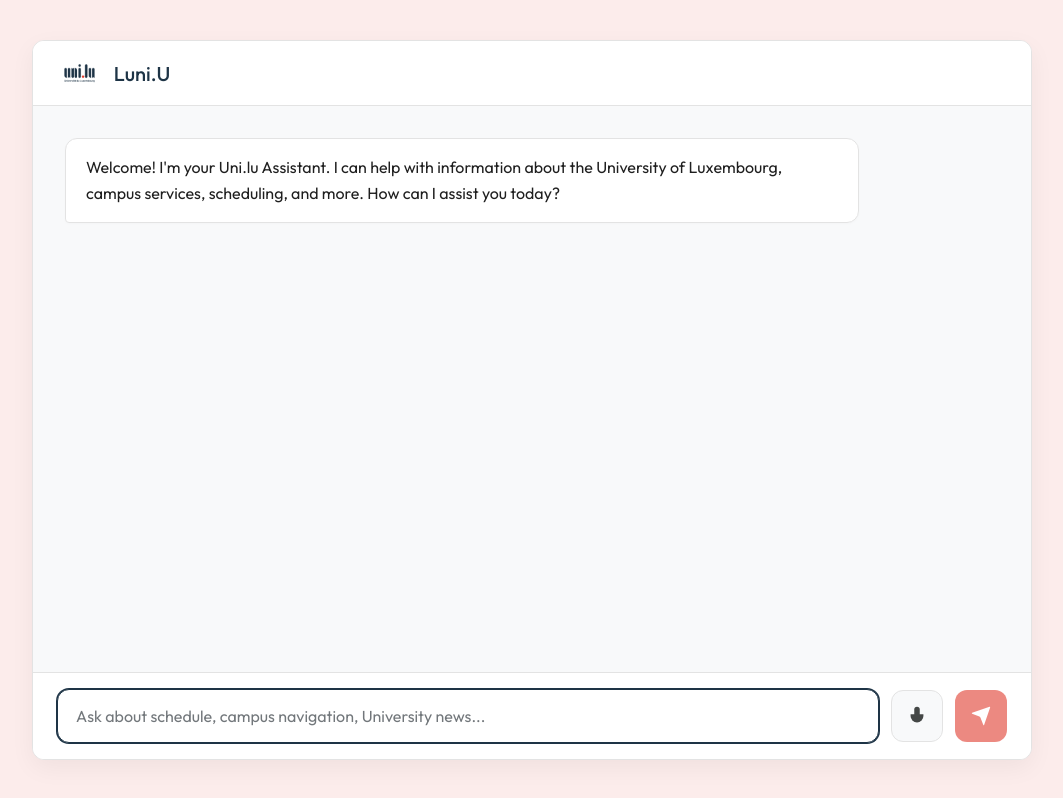
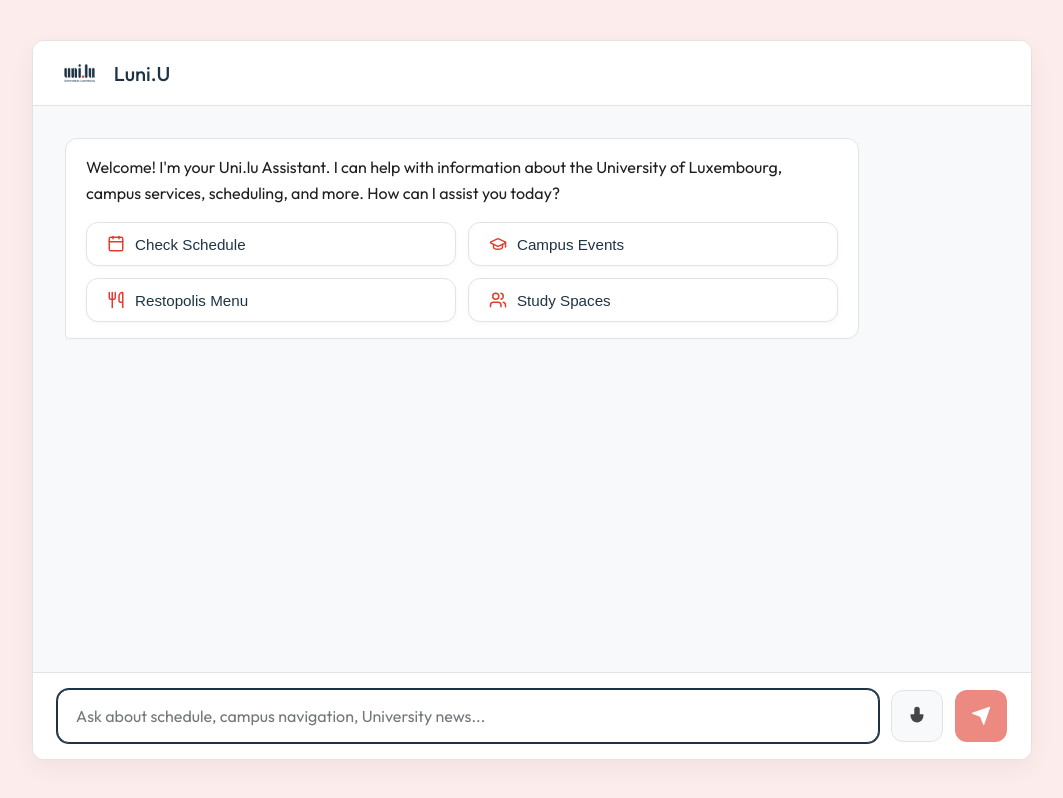
Before and after one commit to BagrKonstantin/UNIA, a React (Vite) app in the folder frontend/: page / in a window 1280 px wide. Shown: the whole page, without its empty margins (108-1171 px from the left). Built offline with nearby package versions, Linux system fonts and the light colour scheme.

Commit message:
Added use cases

```diff
--- a/frontend/src/App.tsx
+++ b/frontend/src/App.tsx
@@ -1,5 +1,5 @@
 import React, { useState, useRef, useEffect } from 'react';
-import { Send, Mic, Square } from 'lucide-react';
+import { Send, Mic, Square, Calendar, Utensils, Users, GraduationCap } from 'lucide-react';
 import ReactMarkdown from 'react-markdown';
 import './index.css';
 
@@ -67,6 +67,15 @@ function App() {
   const [messages, setMessages] = useState<Message[]>([
     { role: 'assistant', content: "Welcome! I'm your Uni.lu Assistant. I can help with information about the University of Luxembourg, campus services, scheduling, and more. How can I assist you today?" }
   ]);
+
+  const SUGGESTIONS = [
+    { label: "Check Schedule", query: "What workshops or classes are available today?", icon: <Calendar size={18} /> },
+    { label: "Campus Events", query: "Tell me about upcoming events at the university.", icon: <GraduationCap size={18} /> },
+    { label: "Restopolis Menu", query: "What's on the menu at Restopolis today?", icon: <Utensils size={18} /> },
+    { label: "Study Spaces", query: "How busy are the study areas right now?", icon: <Users size={18} /> },
+  ];
+
+
   const [sessionId] = useState(() => {
     if (typeof crypto !== 'undefined' && crypto.randomUUID) {
       return crypto.randomUUID();
@@ -93,6 +102,12 @@ function App() {
     if (!input.trim() || isLoading) return;
     await submitText(input);
   };
+
+  const handleSuggestionClick = async (query: string) => {
+    if (isLoading) return;
+    await submitText(query);
+  };
+
 
   const submitText = async (textToSubmit: string) => {
     const userMessage: Message = { role: 'user', content: textToSubmit };
@@ -274,7 +289,23 @@ function App() {
             {msg.role === 'assistant' ? (
               <div className="assistant-message-content">
                 {msg.content ? (
-                  <ReactMarkdown>{msg.content}</ReactMarkdown>
+                  <>
+                    <ReactMarkdown>{msg.content}</ReactMarkdown>
+                    {idx === 0 && messages.length === 1 && (
+                      <div className="suggestions-container">
+                        {SUGGESTIONS.map((suggestion, sIdx) => (
+                          <button
+                            key={sIdx}
+                            className="suggestion-btn"
+                            onClick={() => handleSuggestionClick(suggestion.query)}
+                          >
+                            <span className="suggestion-icon">{suggestion.icon}</span>
+                            {suggestion.label}
+                          </button>
+                        ))}
+                      </div>
+                    )}
+                  </>
                 ) : (
                   msg.tools && msg.tools.length > 0 ? (
                     <span style={{ display: 'flex', gap: '8px', alignItems: 'center', opacity: 0.7 }}>
--- a/frontend/src/index.css
+++ b/frontend/src/index.css
@@ -345,3 +345,56 @@ body {
     flex-shrink: 0;
   }
 }
+
+/* Suggestion Buttons Styles */
+.suggestions-container {
+  display: flex;
+  flex-wrap: wrap;
+  gap: 12px;
+  margin-top: 16px;
+  width: 100%;
+}
+
+.suggestion-btn {
+  background: #ffffff;
+  border: 1px solid var(--glass-border);
+  border-radius: 12px;
+  padding: 12px 20px;
+  font-size: 0.95rem;
+  font-weight: 500;
+  color: var(--accent-unilu-blue);
+  cursor: pointer;
+  transition: all 0.2s ease;
+  display: flex;
+  align-items: center;
+  gap: 10px;
+  box-shadow: 0 2px 4px rgba(0, 0, 0, 0.03);
+  text-align: left;
+  flex: 1 1 calc(50% - 12px);
+  min-width: 200px;
+}
+
+.suggestion-btn:hover {
+  background: #fdf2f1;
+  color: var(--accent-unilu-red);
+  border-color: var(--accent-unilu-red);
+  transform: translateY(-2px);
+  box-shadow: 0 4px 12px rgba(225, 60, 46, 0.08);
+}
+
+.suggestion-btn:active {
+  transform: translateY(0);
+}
+
+.suggestion-icon {
+  color: var(--accent-unilu-red);
+  display: flex;
+  align-items: center;
+  justify-content: center;
+}
+
+@media (max-width: 600px) {
+  .suggestion-btn {
+    flex: 1 1 100%;
+  }
+}
```
